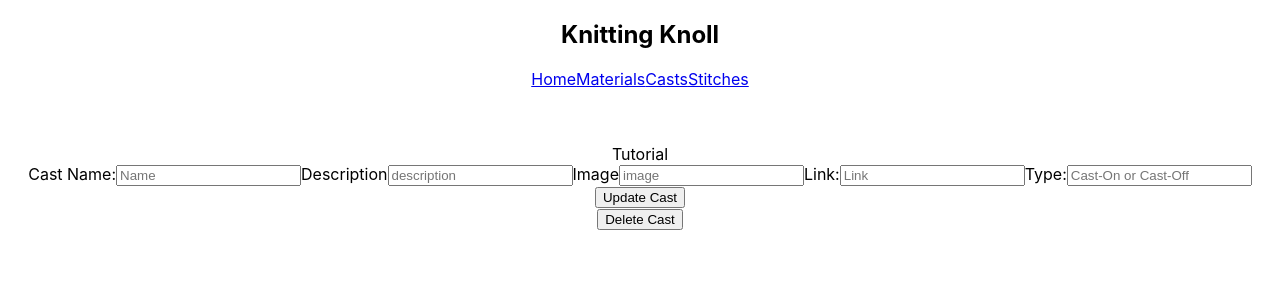
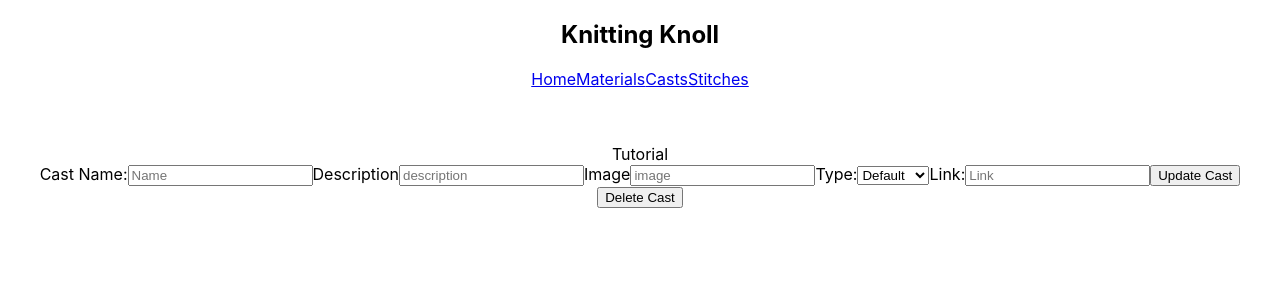
Before and after one commit to marmaeju/knitting_knoll, a React (Create React App) app: page /casts/1 in a window 1280 px wide. Shown: the top 300 px of the page. Built offline with nearby package versions, Linux system fonts and the light colour scheme.

Commit message:
tried to deploy, hated it, messed up my code, undid it, and here we are

```diff
--- a/package.json
+++ b/package.json
@@ -7,6 +7,7 @@
     "@testing-library/react": "^13.4.0",
     "@testing-library/user-event": "^13.5.0",
     "axios": "^1.2.1",
+    "dotenv": "^16.0.3",
     "react": "^18.2.0",
     "react-dom": "^18.2.0",
     "react-router-dom": "^6.4.5",
--- a/src/components/CastCard.jsx
+++ b/src/components/CastCard.jsx
@@ -60,18 +60,17 @@ const CastCard = ({id, name, description, image, link, type, deletedCast, setDel
             value={formState.image}
             onChange={handleChange}
           />
+          <label htmlFor="type">Type:</label>
+          <select id="type" onChange={handleChange}>
+            <option>Default</option>
+            <option value="Cast-On">Cast-On</option>
+            <option value="Cast-Off">Cast-Off</option>
+          </select>
           <label htmlFor="link">Link:</label>
           <input
             id="link"
             placeholder="Link"
             value={formState.link}
-            onChange={handleChange}
-          />
-          <label htmlFor="type">Type:</label>
-          <input
-            id="type"
-            placeholder="Cast-On or Cast-Off"
-            value={formState.type}
             onChange={handleChange}
           />
           <button>Update Cast</button>
--- a/src/pages/Casts.js
+++ b/src/pages/Casts.js
@@ -20,7 +20,7 @@ const Casts = () => {
       setCasts(res.data)
     }
     handleCasts()
-  }, [deletedCast])
+  }, [deletedCast, formState])
 
   const handleChange = (e) => {
     setFormState({ ...formState, [e.target.id]: e.target.value })
@@ -66,18 +66,23 @@ const Casts = () => {
             value={formState.image}
             onChange={handleChange}
           />
+          <label htmlFor="type">Type:</label>
+          <select id="type" onChange={handleChange}>
+            <option>Default</option>
+            <option value="Cast-On">Cast-On</option>
+            <option value="Cast-Off">Cast-Off</option>
+          </select>
+          {/* <input
+            id="type"
+            placeholder="Cast-On or Cast-Off"
+            value={formState.type}
+            onChange={handleChange}
+          /> */}
           <label htmlFor="link">Link:</label>
           <input
             id="link"
             placeholder="Link"
             value={formState.link}
-            onChange={handleChange}
-          />
-          <label htmlFor="type">Type:</label>
-          <input
-            id="type"
-            placeholder="Cast-On or Cast-Off"
-            value={formState.type}
             onChange={handleChange}
           />
           <button>Create Cast</button>
```
Also changed, not shown: 1 other file (tests, documents, lock files or other folders).
